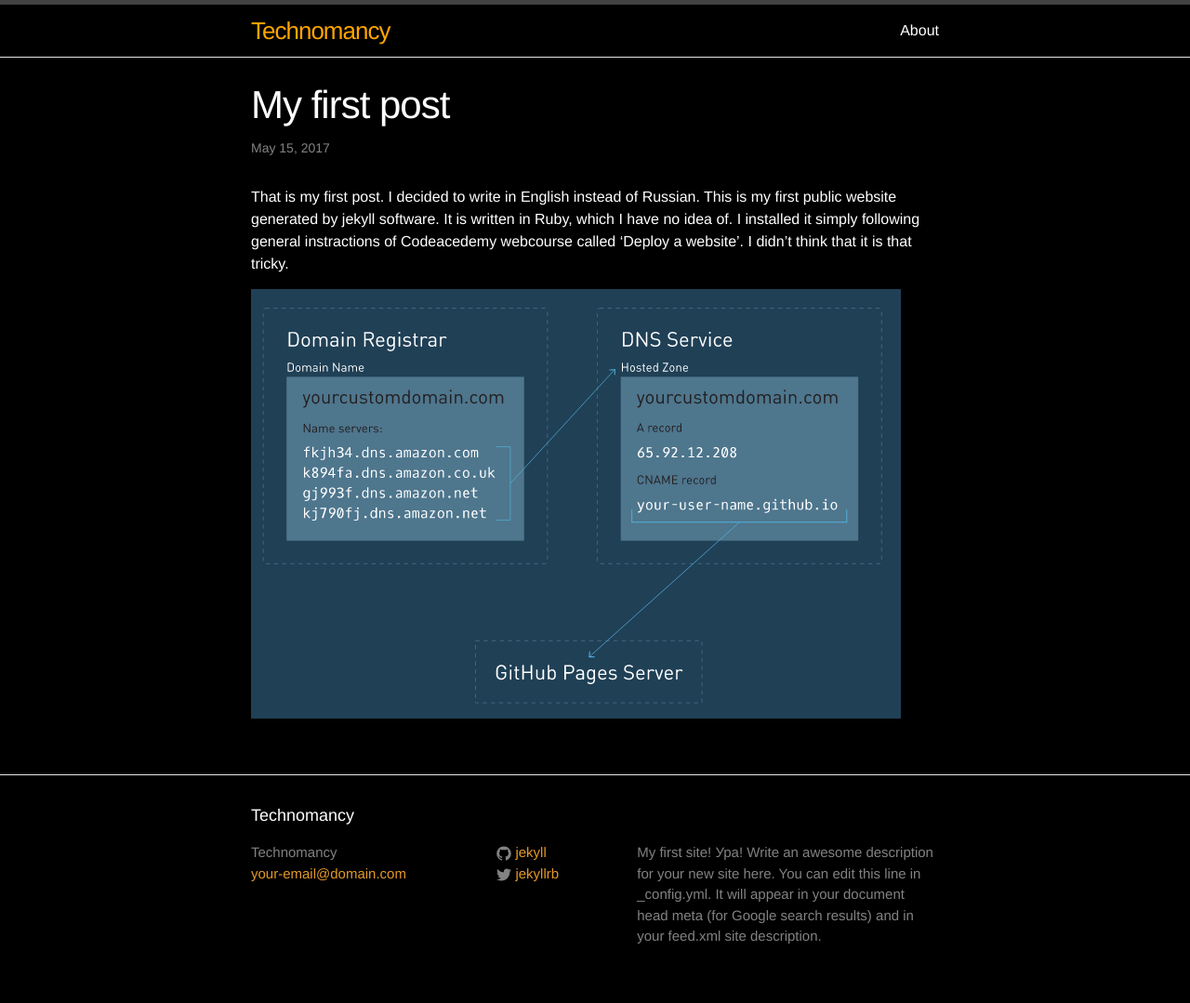
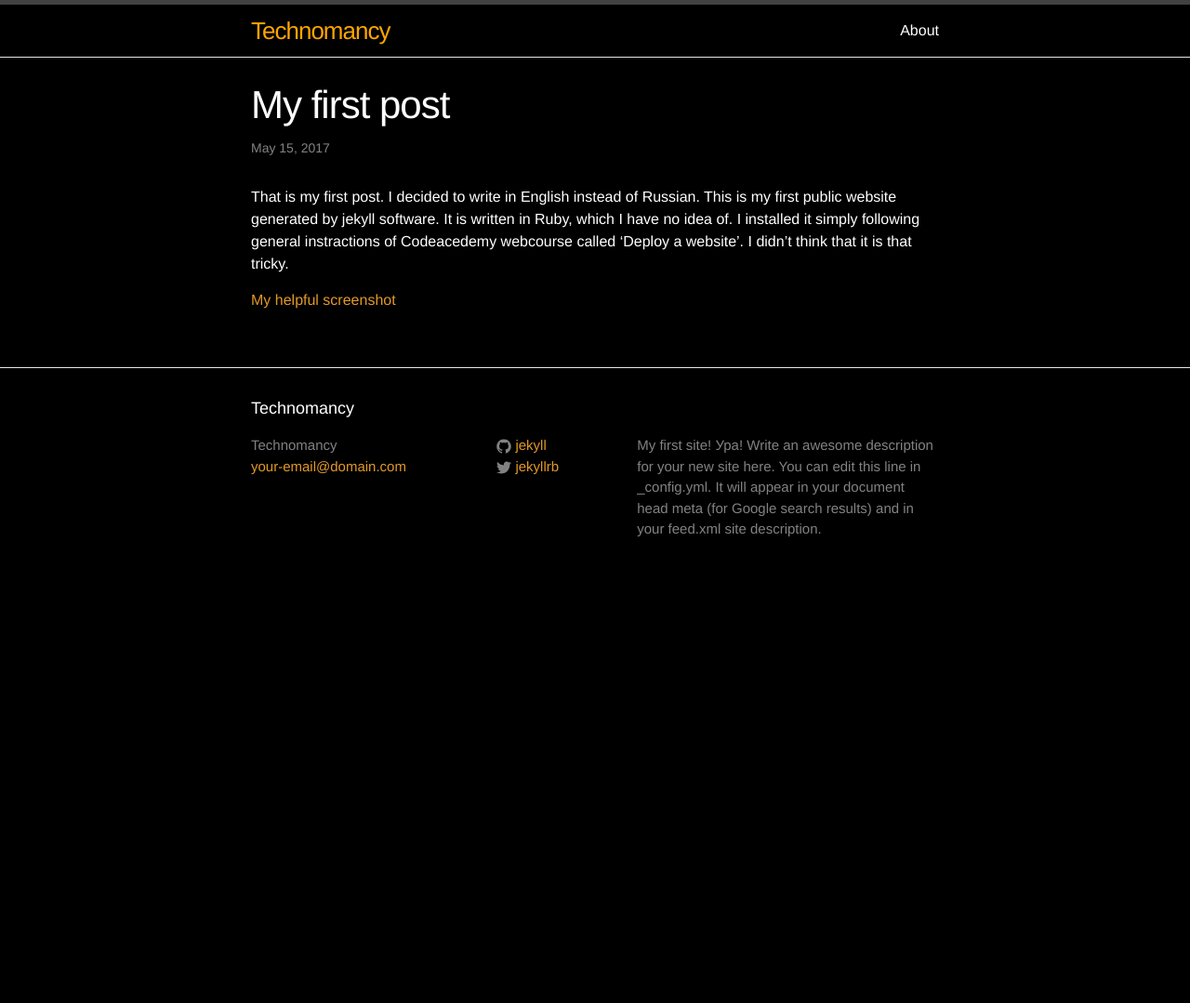
Before and after one commit to Valentinator/valentinator.github.io, a Jekyll site: the page built from _posts/2017-05-09-Первый-пост.MARKDOWN, in a window 1280 px wide. Shown: the whole page at 93% size. Built offline with Jekyll 4.4.1, drawn with Linux system fonts in a browser that asks for light colours; after the commit the page ends 900 px from its top, so only the background shows below that.

Commit message:
Update 2017-05-09-Первый-пост.MARKDOWN

```diff
--- a/_posts/2017-05-09-Первый-пост.MARKDOWN
+++ b/_posts/2017-05-09-Первый-пост.MARKDOWN
@@ -6,4 +6,4 @@ categories: jekyll update
 ---
 That is my first post. I decided to write in English instead of Russian. This is my first public website generated by jekyll software. It is written in Ruby, which I have no idea of. I installed it simply following general instractions of Codeacedemy webcourse called 'Deploy a website'. I didn't think that it is that tricky.
 
-![My helpful screenshot]({{ site.url }}/downloads/registrar.PNG)
+[My helpful screenshot]({{ site.url }}/downloads/registrar.PNG)
```
